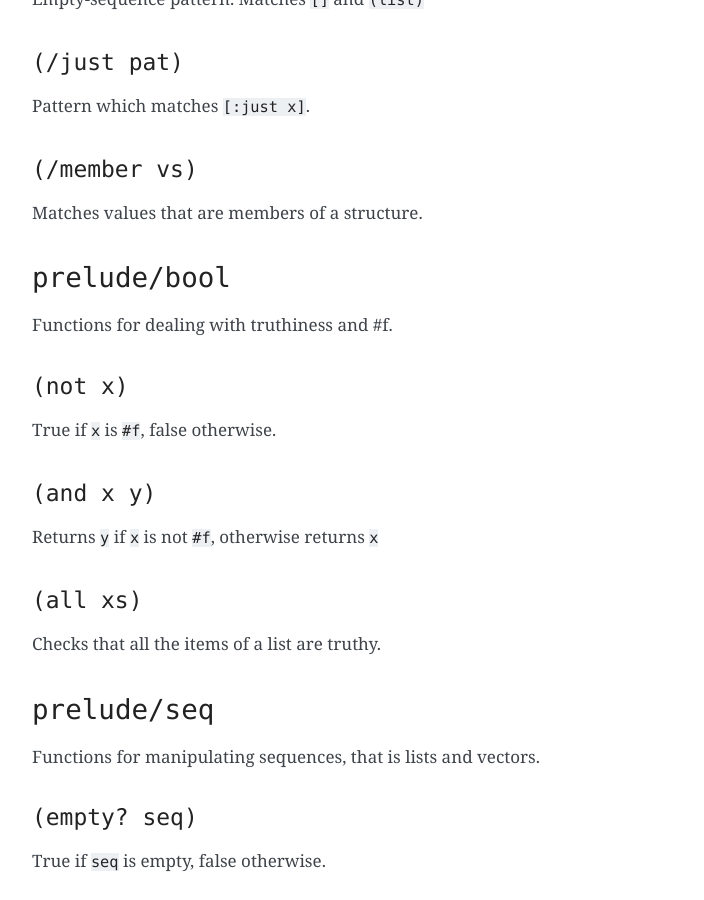
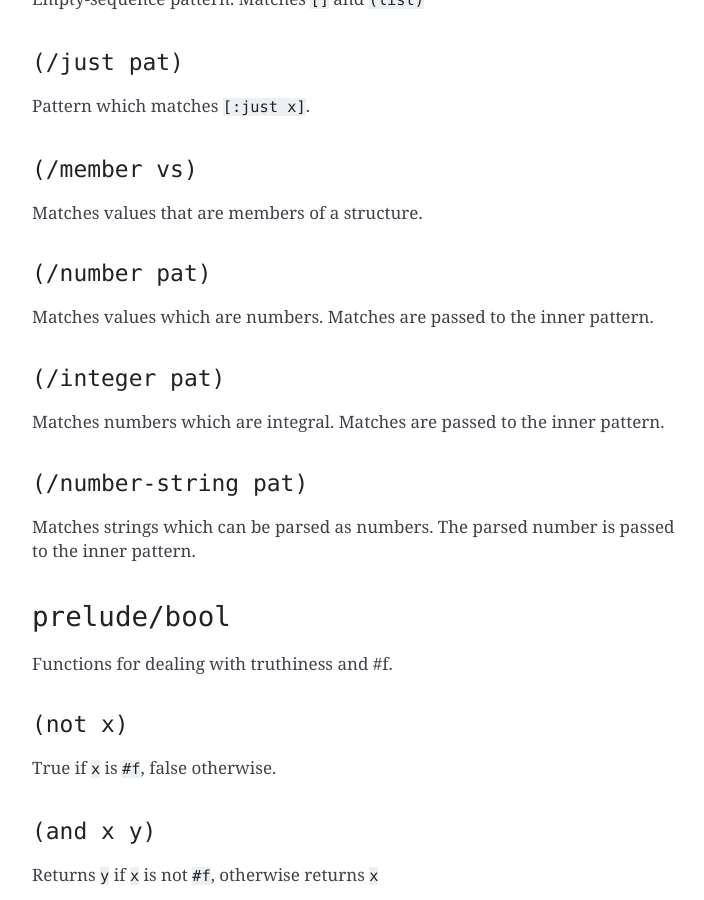
Before and after one commit to radicle-dev/radicle-alpha, a Sphinx documentation site: the page built from docs/source/reference.rst, in a window 1280 px wide and 900 px high, scrolled down 14736 px. Shown: the whole window, without its empty margins (388-1092 px from the left). Built offline with Sphinx 7.4.7, drawn with Linux system fonts in a browser that asks for light colours; pages that are not in the unit, such as notebooks, are missing from menus; some of the changed text lies outside the part shown.

Commit message:
build docs

```diff
--- a/docs/source/reference.rst
+++ b/docs/source/reference.rst
@@ -717,6 +717,24 @@ Pattern which matches ``[:just x]``.
 
 Matches values that are members of a structure.
 
+``(/number pat)``
+~~~~~~~~~~~~~~~~~
+
+Matches values which are numbers. Matches are passed to the inner
+pattern.
+
+``(/integer pat)``
+~~~~~~~~~~~~~~~~~~
+
+Matches numbers which are integral. Matches are passed to the inner
+pattern.
+
+``(/number-string pat)``
+~~~~~~~~~~~~~~~~~~~~~~~~
+
+Matches strings which can be parsed as numbers. The parsed number is
+passed to the inner pattern.
+
 ``prelude/bool``
 ----------------
 
```
